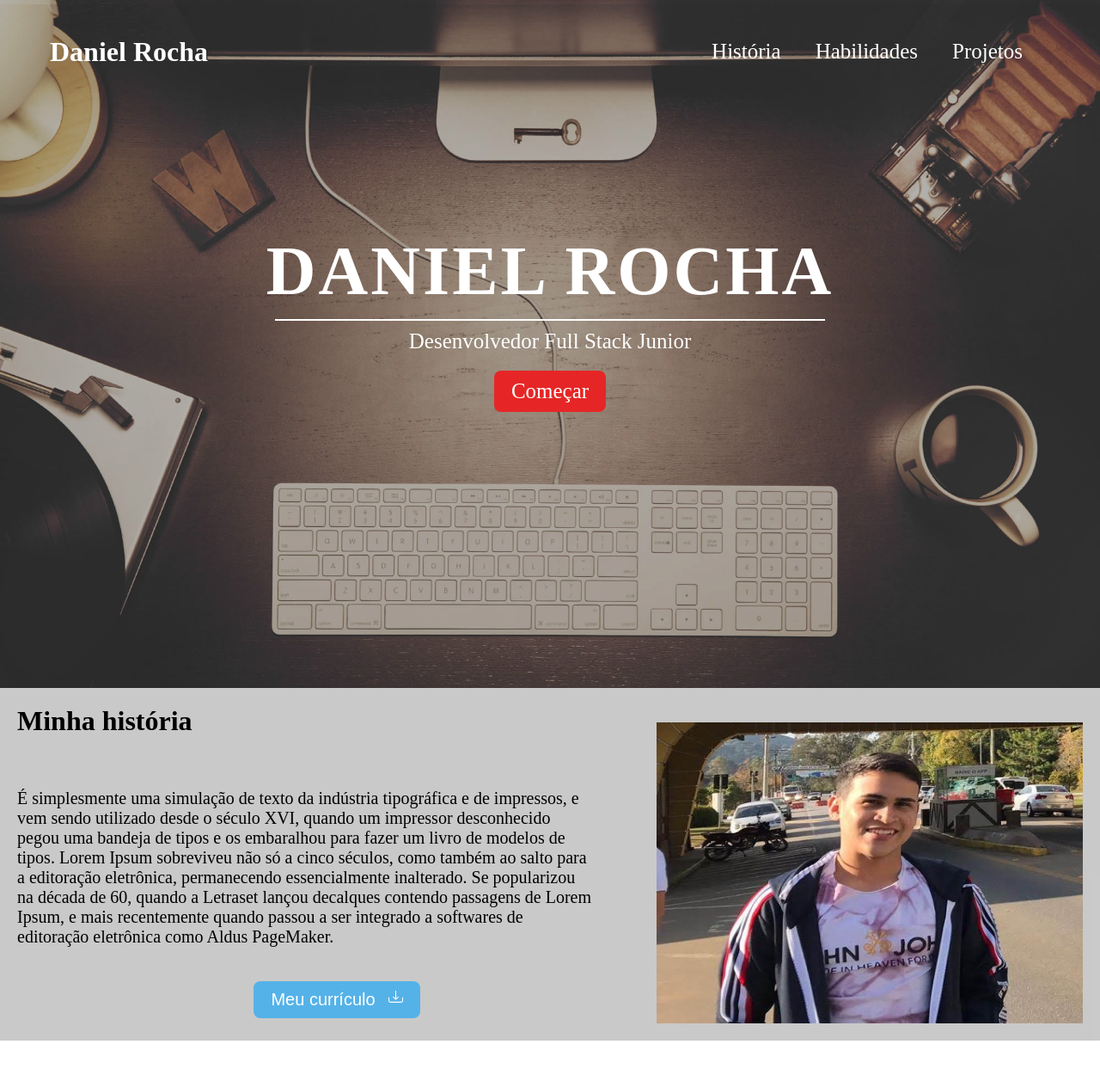
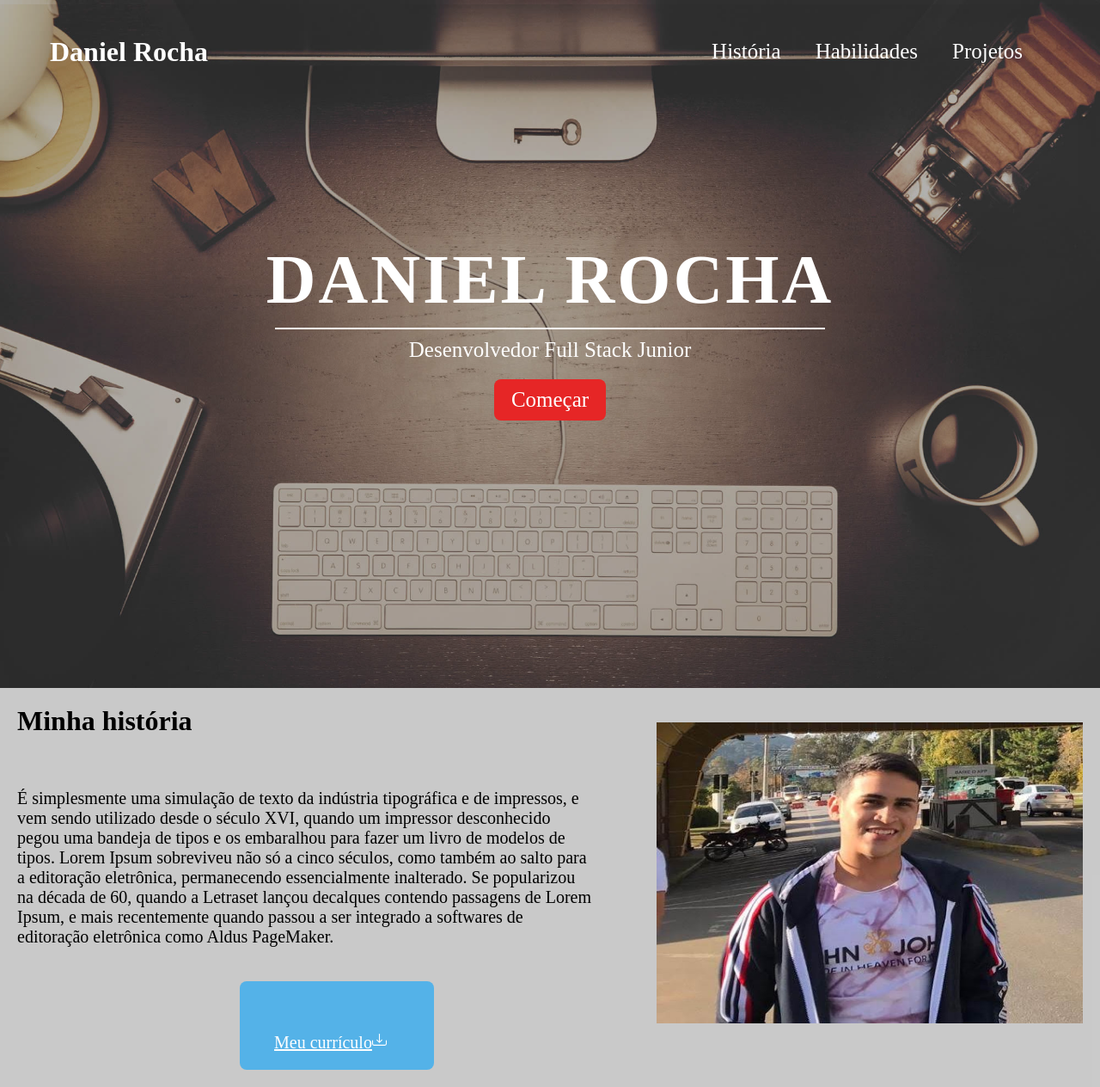
Before and after one commit to DanielSoaresRocha/my-portfolio, a React (Create React App) app: page / in a window 1280 px wide. Shown: the whole page at 86% size. Before the commit the page ends 1210 px from the top, so only its background shows below. Built offline with nearby package versions, Linux system fonts and the light colour scheme.

Commit message:
baixando currículo

```diff
--- a/src/pages/Home/index.js
+++ b/src/pages/Home/index.js
@@ -1,10 +1,13 @@
 import React from 'react';
+
+import { Link } from 'react-router-dom'
 import './styles.css'
 
 import { BsDownload } from "react-icons/bs";
 
 import fundo from '../../assets/images/fundo.jpg'
 import myImage from '../../assets/images/eu.jpg'
+import curriculo from '../../assets/files/daniel_rocha.pdf';
 
 function Home () {
     return (
@@ -36,8 +39,9 @@ function Home () {
                     </p>
 
                     <div className='donwloadCV'>
-                        <button>Meu currículo</button>
+                        <a className='donwloadCV' href={curriculo} download="DanielSoares.pdf">Meu currículo
                         <BsDownload color={"white"} size={17} />
+                        </a>
                     </div>
                 </div>
                 <img src={myImage} alt='Minha imagem' />
--- a/src/pages/Home/styles.css
+++ b/src/pages/Home/styles.css
@@ -53,7 +53,7 @@
 }
 
 .containerHome .presentation h1{
-    margin-top: 150px;
+    margin-top: 20vh;
     font-size: 80px;
     letter-spacing: 3px;
 }
@@ -120,7 +120,7 @@
 
 }
 
-.containerHome .history .text .donwloadCV button{
+.containerHome .history .text .donwloadCV a{
     font-size: 20px;
     color: white;
     background-color: transparent;
```
Also changed, not shown: 1 other file (tests, documents, lock files or other folders).
